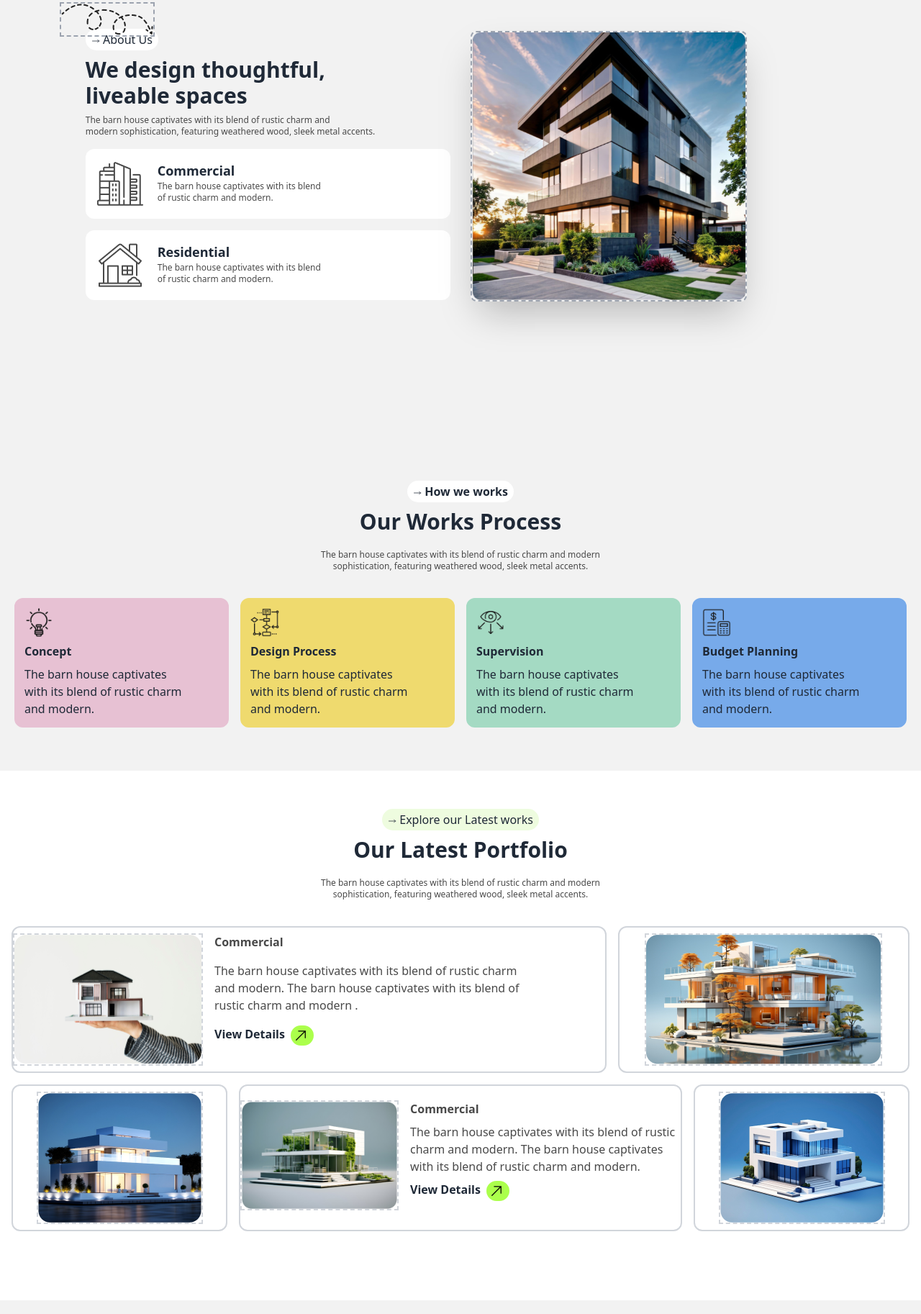
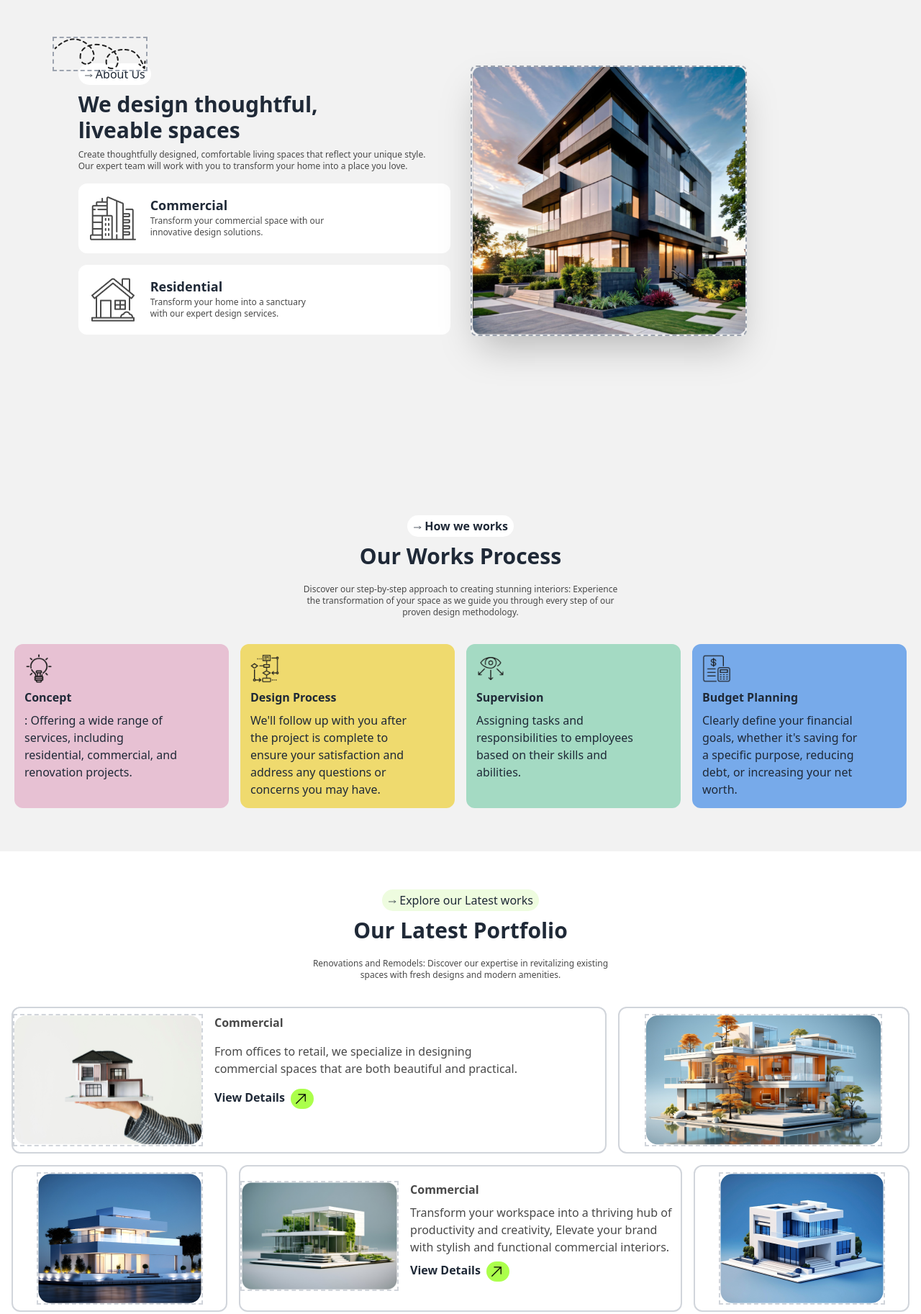
Before and after one commit to Rajib1504/Rinterio_Daisy-UI, a plain HTML site: page index.html in a window 1280 px wide. Shown: the part 843-2669 px from the top of the page at 72% size. Drawn offline with nearby package versions, Linux system fonts and the light colour scheme.

Commit message:
all done

```diff
--- a/index.html
+++ b/index.html
@@ -116,11 +116,9 @@
       <div class=" text-center pb-10">
         <div class=" flex justify-center items-center flex-col">
           <img src="./assets/banner.png" alt="">
-          <h1 class="md:text-4xl lg:text-5xl text-3xl font-bold md:w-9/12 lg:3/5  ">A barn house of this design has a
-            striking appearance</h1>
+          <h1 class="md:text-4xl lg:text-5xl text-3xl font-bold md:w-9/12 lg:3/5  ">Use a minimalist approach to avoid clutter and create a sense of spaciousness.</h1>
           <p class="py-6 md:w-8/12 lg:w-8/12">
-            The barn house captivates with its blend of rustic charm and modern sophistication, featuring weathered
-            wood, sleek metal accents, and large windows that flood the space with natural light.
+            Declutter and focus on essential elements to create a stylish and functional design that invites relaxation and tranquility. Discover how to maximize your space while maintaining a minimalist aesthetic.
           </p>
           <!-- <button class="btn btn-primary">Get Started</button> -->
           <a class="btn bg-[#9af63080] text-lg rounded-full border-2 border-[#b3ff5b] px-5 font-black">View Details
@@ -156,8 +154,8 @@
               </div>
               <h1 class="text-2xl lg:text-3xl md:text-3xl font-bold mt-3">We design thoughtful,<br> liveable spaces</h1>
               <p class="pt-2 text-xs text-[#494949] ">
-                The barn house captivates with its blend of rustic charm and <br>
-                modern sophistication, featuring weathered wood, sleek metal accents.
+                Create thoughtfully designed, comfortable living spaces that reflect your unique style.  <br>
+                Our expert team will work with you to transform your home into a place you love.
               </p>
             </div>
             <!-- container-1  -->
@@ -170,7 +168,7 @@
                 <!-- text container  -->
                 <div class="w-1/2">
                   <h5 class="text-lg font-bold">Commercial</h5>
-                  <p class="text-xs text-[#494949]">The barn house captivates with its blend of rustic charm and modern.
+                  <p class="text-xs text-[#494949]">Transform your commercial space with our innovative design solutions.
                   </p>
                 </div>
               </div>
@@ -183,7 +181,7 @@
                 <!-- text container  -->
                 <div class="w-1/2">
                   <h5 class="text-lg font-bold">Residential</h5>
-                  <p class="text-xs text-[#494949]">The barn house captivates with its blend of rustic charm and modern.
+                  <p class="text-xs text-[#494949]">Transform your home into a sanctuary with our expert design services.
                   </p>
                 </div>
               </div>
@@ -209,8 +207,7 @@
           </div>
           <h1 class="text-2xl lg:text-3xl md:text-3xl font-bold my-3">Our Works Process</h1>
           <p class="pt-2 text-xs text-[#494949] my-2 max-w-md mx-auto">
-            The barn house captivates with its blend of rustic charm and
-            modern sophistication, featuring weathered wood, sleek metal accents.
+            Discover our step-by-step approach to creating stunning interiors: Experience the transformation of your space as we guide you through every step of our proven design methodology.
           </p>
         </div>
         <div class="grid grid-cols-1 md:grid-cols-2 lg:grid-cols-4 gap-4 rounded-xl p-5">
@@ -218,25 +215,25 @@
           <div class="p-3 flex flex-col gap-2 border-2 border-[#E7C1D3] bg-[#E7C1D3]  rounded-xl">
             <img src="./assets/concept.png" class=" w-[40px] h-[40px]" alt="">
             <h5 class="font-bold">Concept</h5>
-            <p class="w-56">The barn house captivates with its blend of rustic charm and modern.</p>
+            <p class="w-56">: Offering a wide range of services, including residential, commercial, and renovation projects.</p>
           </div>
           <!-- second box  -->
           <div class="p-3 flex flex-col gap-2 border-2 border-[#EFDA6E] bg-[#EFDA6E] rounded-xl">
             <img src="./assets/flow-chart.png" class=" w-[40px] h-[40px]" alt="">
             <h5 class="font-bold">Design Process</h5>
-            <p class="w-56">The barn house captivates with its blend of rustic charm and modern.</p>
+            <p class="w-56">We'll follow up with you after the project is complete to ensure your satisfaction and address any questions or concerns you may have.</p>
           </div>
           <!-- third box  -->
           <div class="p-3 flex flex-col gap-2 border-2 border-[#A4DAC3] bg-[#A4DAC3] rounded-xl">
             <img src="./assets/vision.png" class=" w-[40px] h-[40px]" alt="">
             <h5 class="font-bold">Supervision</h5>
-            <p class="w-56">The barn house captivates with its blend of rustic charm and modern.</p>
+            <p class="w-56">Assigning tasks and responsibilities to employees based on their skills and abilities.</p>
           </div>
           <!-- forth box  -->
           <div class="p-3 flex flex-col gap-2 border-2 border-[#77AAEA] bg-[#77AAEA]  rounded-xl">
             <img src="./assets/budget-planning.png" class=" w-[40px] h-[40px]" alt="">
             <h5 class="font-bold">Budget Planning</h5>
-            <p class="w-56">The barn house captivates with its blend of rustic charm and modern.</p>
+            <p class="w-56">Clearly define your financial goals, whether it's saving for a specific purpose, reducing debt, or increasing your net worth.</p>
           </div>
         </div>
       </div>
@@ -252,8 +249,7 @@
         </div>
         <h1 class="text-2xl lg:text-3xl md:text-3xl font-bold my-3">Our Latest Portfolio</h1>
         <p class="pt-2 text-xs text-[#494949] max-w-md mx-auto ">
-          The barn house captivates with its blend of rustic charm and
-          modern sophistication, featuring weathered wood, sleek metal accents.
+          Renovations and Remodels: Discover our expertise in revitalizing existing spaces with fresh designs and modern amenities.
         </p>
       </div>
       <!-- work over section  -->
@@ -267,9 +263,7 @@
             <!-- text section  -->
             <div>
               <h5 class="text-[#494949] font-bold mb-4">Commercial</h5>
-              <p class="text-[#494949] max-w-md"> The barn house captivates with its blend of rustic charm and modern.
-                The
-                barn house captivates with its blend of rustic charm and modern .</p>
+              <p class="text-[#494949] max-w-md">From offices to retail, we specialize in designing commercial spaces that are both beautiful and practical.</p>
               <div class="mt-4 flex flex-row gap-2">
                 <a class=" bg-white border-white font-semibold">View Details
                 </a>
@@ -299,9 +293,8 @@
             <!-- text section  -->
             <div>
               <h5 class="text-[#494949] font-bold mb-2">Commercial</h5>
-              <p class="text-[#494949] max-w-sm"> The barn house captivates with its blend of rustic charm and modern.
-                The
-                barn house captivates with its blend of rustic charm and modern.</p>
+              <p class="text-[#494949] max-w-sm">Transform your workspace into a thriving hub of productivity and creativity,
+                Elevate your brand with stylish and functional commercial interiors.</p>
               <div class="mt-2 flex flex-row gap-2">
                 <a class=" bg-white border-white font-semibold">View Details
                 </a>
@@ -340,8 +333,7 @@
           </div>
           <h1 class="text-2xl lg:text-3xl md:text-3xl font-bold my-3 mx-2">Read Our Articles and News</h1>
           <p class="pt-2 text-xs text-[#494949] max-w-md mx-auto ">
-            The barn house captivates with its blend of rustic charm and modern sophistication, featuring weathered
-            wood, sleek metal accents.
+            Stay informed with our latest design insights. Discover trends, tips, and inspiring projects. Subscribe for exclusive updates.
           </p>
         </div>
         <!-- div container for card boxes  -->
@@ -361,7 +353,7 @@
                   <!-- calender div   -->
                   <div class="flex flex-row items-center gap-3">
                     <i class="fa-regular fa-calendar-days text-[#494949]"></i>
-                    <p class="text-sm">July14, 2024</p>
+                    <p class="text-sm">Jan 14, 2024</p>
                   </div>
                   <!-- user div   -->
                   <div class="flex flex-row items-center gap-3">
@@ -376,7 +368,7 @@
                 <!-- texts  -->
                 <div class="my-1 space-y-2 ">
                   <h2 class="font-semibold text-xl">How to choose the furniture right of your home.</h2>
-                  <p class="text-[#494949]">The barn house captivates with its blend of rustic charm and modern.</p>
+                  <p class="text-[#494949]"> Opt for furniture that is comfortable and inviting.</p>
                   <!-- option read more   -->
                   <div class="flex flex-row gap-2">
                     <a class="text-lg  font-bold">Read more </a>
@@ -424,7 +416,7 @@
                 <!-- texts  -->
                 <div class="my-1 space-y-2 ">
                   <h2 class="font-semibold text-xl">How to choose the furniture right of your home.</h2>
-                  <p class="text-[#494949]">The barn house captivates with its blend of rustic charm and modern.</p>
+                  <p class="text-[#494949]"> Consider the purpose of each piece and how it will be used.</p>
                   <!-- option read more   -->
                   <div class="flex flex-row gap-2">
                     <a class="text-lg  font-bold">Read more </a>
@@ -457,7 +449,7 @@
                   <!-- calender div   -->
                   <div class="flex flex-row items-center gap-3">
                     <i class="fa-regular fa-calendar-days text-[#494949]"></i>
-                    <p class="text-sm">July14, 2024</p>
+                    <p class="text-sm">Aug 14, 2024</p>
                   </div>
                   <!-- user div   -->
                   <div class="flex flex-row items-center gap-3">
@@ -472,7 +464,7 @@
                 <!-- texts  -->
                 <div class="my-1 space-y-2 ">
                   <h2 class="font-semibold text-xl">How to choose the furniture right of your home.</h2>
-                  <p class="text-[#494949]">The barn house captivates with its blend of rustic charm and modern.</p>
+                  <p class="text-[#494949]">Choose furniture that complements your home's overall style (e.g., modern, classic, rustic).</p>
                   <!-- option read more   -->
                   <div class="flex flex-row gap-2">
                     <a class="text-lg  font-bold">Read more </a>
@@ -554,8 +546,7 @@
               <p class="inline">Let’s Connect</p>
             </div>
             <h1 class="text-2xl lg:text-3xl md:text-3xl font-bold my-3 mx-2">Let’s Discuss Next Project</h1>
-            <p class="pt-2 text-xs text-[#494949] max-w-md mx-auto "> The barn house captivates with its blend of rustic
-              charm and modern sophistication, featuring weathered wood, sleek metal accents.
+            <p class="pt-2 text-xs text-[#494949] max-w-md mx-auto ">What are your goals for the project? What style or aesthetic do you envision?
             </p>
           </div>
           <!-- input section  -->
@@ -600,8 +591,9 @@
         <a class="btn btn-ghost text-2xl font-bold lg:pl-[6px] md:pl-[3px] pl-[2px] text-white">Rinterio</a>
       </div>
     </div>
-    <p class=" text-[#494949] max-w-md mx-auto text-center text-sm"> The barn house captivates with its blend of rustic
-      charm and modern sophistication, featuring weathered wood, sleek metal accents.
+    <p class=" text-[#494949] max-w-md mx-auto text-center text-sm">Our expert designers will transform your home into a beautiful and functional sanctuary.
+
+
     </p>
     <!-- nav options in footer  -->
     <div class="grid md:grid-cols-5 lg:grid-cols-5 grid-cols-1 gap-3 text-white w-8/12 mx-auto mt-5 text-center">
@@ -623,6 +615,9 @@
         </div>
       </a>
     </div>
+    <div class="flex justify-center">
+      <small class="underline text-white">2024 Rinterio. All rights reserved.</small>
+    </div>
   </footer>
 </body>
 
```
